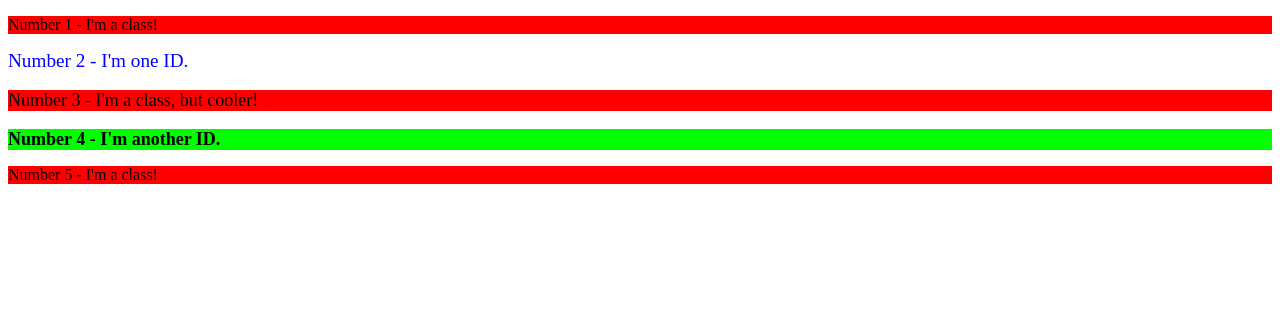
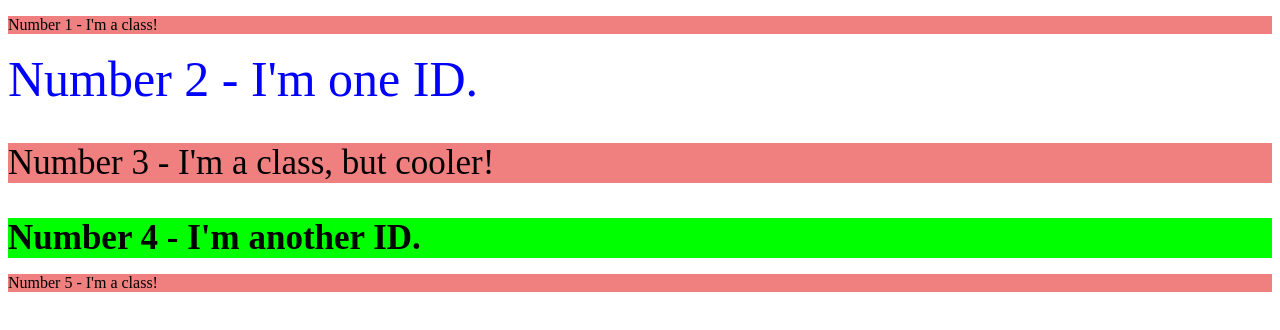
Before and after one commit to yobesai/Odin-Exercises, a plain HTML site: page Foundation/02-ClassIdSelectors/index.html in a window 1280 px wide. Drawn offline with Linux system fonts and the light colour scheme.

Commit message:
Fixed font size i think

```diff
--- a/Foundation/02-ClassIdSelectors/style.css
+++ b/Foundation/02-ClassIdSelectors/style.css
@@ -1,20 +1,20 @@
 .algebra {
     color: black;
-    background-color: red;
+    background-color: lightcoral;
 }
 
 .algebra#geometry {
-    font-size: large;
+    font-size: 35px;
 }
 
 #trig {
     color: blue;
-    font-size: larger;
+    font-size: 50px;
 }
 
 #calc {
     color: black;
     background-color: lime;
-    font-size: large;
+    font-size: 35px;
     font-weight: 700;
 }
```
